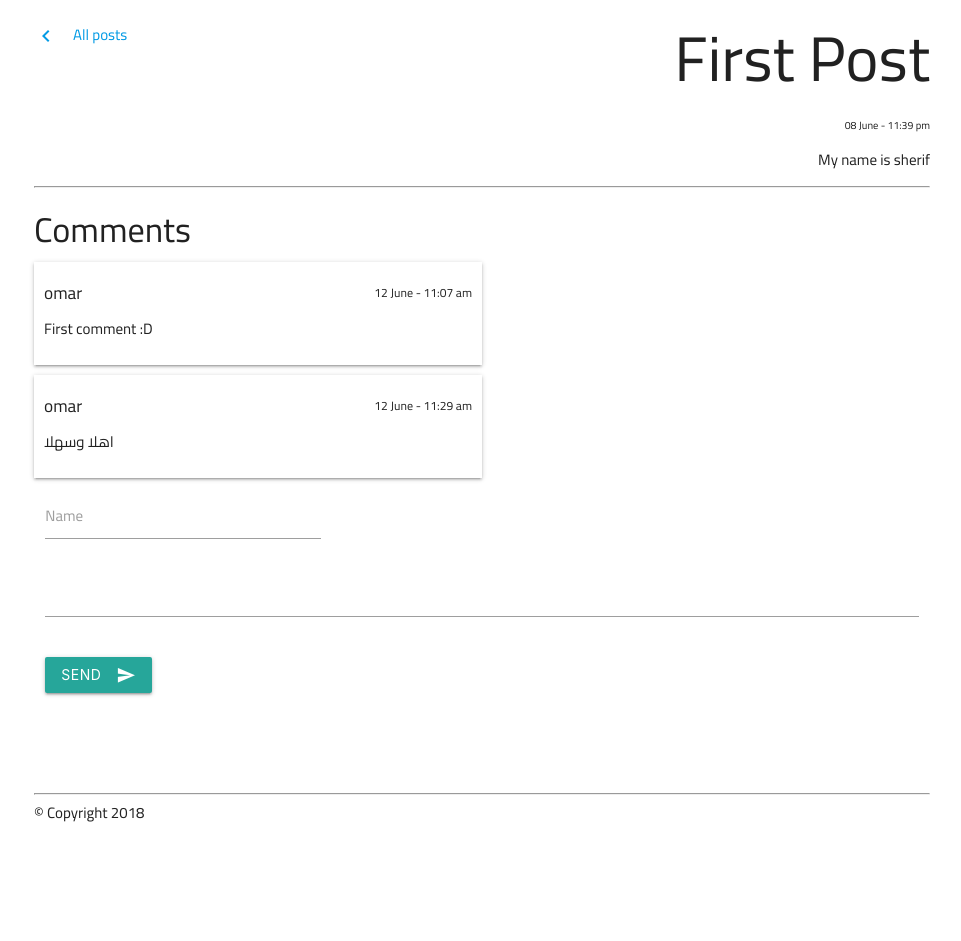
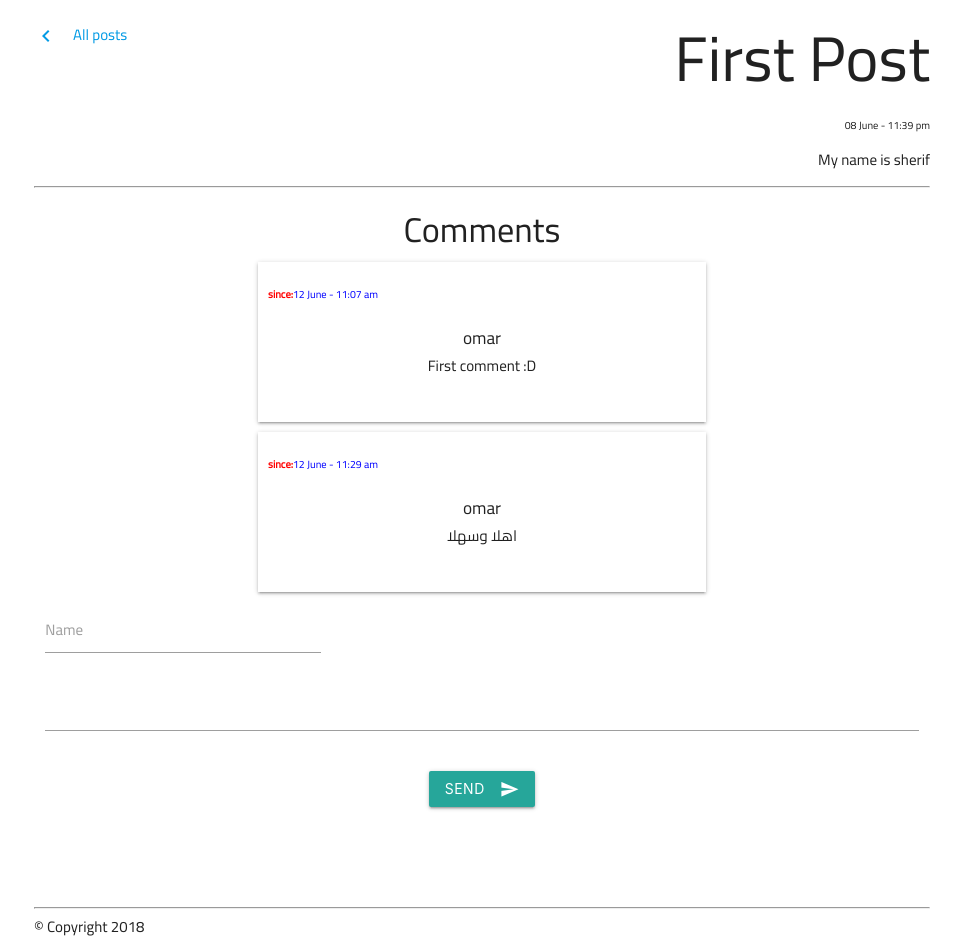
Before and after one commit to oelgazzar/blog, a Flask app: page /1 in a window 1280 px wide. Shown: the part 153-1094 px from the top of the page, without its empty margins (158-1119 px from the left). Before the commit the page ends 975 px from the top, so only its background shows below. Run offline with Flask 2, Linux system fonts and the light colour scheme; data comes from the database, SQL or seed files in the repository; some libraries are stand-ins or nearby versions.

Commit message:
comments styling

```diff
--- a/app/templates/detail.html
+++ b/app/templates/detail.html
@@ -37,12 +37,29 @@
 		  </div></li>
 	{% endif %}
 	<hr>
-	<h4>Comments</h4>
-	<div class="comment-section">
+	<h4 align="center"> Comments </h4>
+	<div align="center" class="comment-section">
 		{% for comment in comments %}
+			<!-- <div class="z-depth-1 comment">
+				<h5 style="color: blue" class="date left"> <b style="color: red">since:</b> {{ comment.date() }} </h5>
+				<br> <br>
+
+				<h6 class="col s6 name">{{ comment.name }} <i class=" medium material-icons">face</i>  </h6>
+
+				<p>{{ comment.body | striptags }}</p>
+			</div> -->
+
 			<div class="z-depth-1 comment">
-				<h6>{{ comment.name }} <span class="date right">{{ comment.date() }}</span></h6>
-				<p>{{ comment.body }}</p>
+				<div class="row">
+					<h5 style="color: blue" class="date left"><b style="color: red">since:</b>{{comment.date()}}</h5>
+
+					<br> <br>
+
+					<h6 class="col s12 name">{{ comment.name }} </h6>
+					<!-- <span class=" medium material-icons">face</span>  -->
+
+					<p>{{ comment.body | striptags }}</p>
+				</div>
 			</div>
 		{% endfor %}
 		<form method="POST">
```
